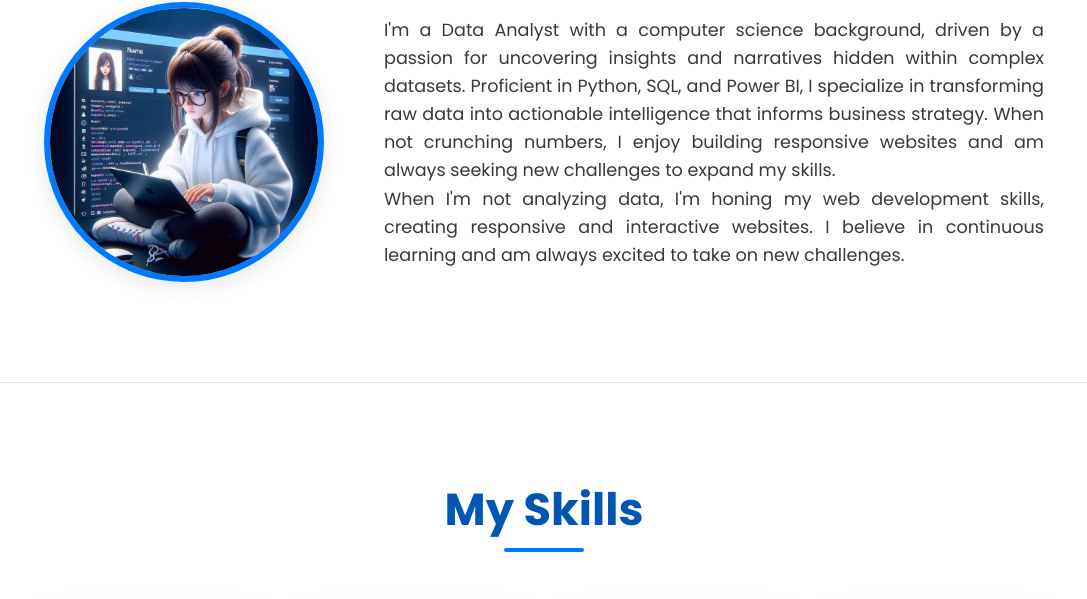
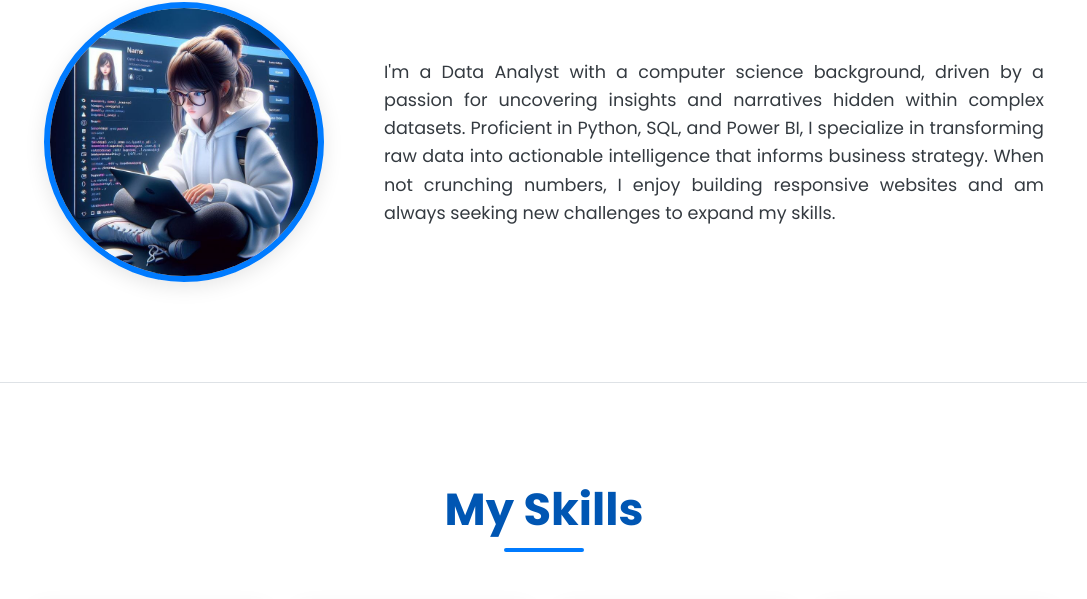
Before and after one commit to Gopimahi007/PORTFOLIO, a plain HTML site: page index.html in a window 1280 px wide. Shown: the part 1032-1631 px from the top of the page, without its empty margins (96-1183 px from the left). Drawn offline with Linux system fonts and the light colour scheme.

Commit message:
Update index.html

```diff
--- a/index.html
+++ b/index.html
@@ -58,9 +58,8 @@
             <p>
                 I'm a Data Analyst with a computer science background, driven by a passion for uncovering insights and narratives hidden within complex datasets. Proficient in Python, SQL, and Power BI, I specialize in transforming raw data into actionable intelligence that informs business strategy. When not crunching numbers, I enjoy building responsive websites and am always seeking new challenges to expand my skills.
             </p>
-            <p>
-                When I'm not analyzing data, I'm honing my web development skills, creating responsive and interactive websites. I believe in continuous learning and am always excited to take on new challenges.
-            </p>
+
+
         </div>
     </div>
 </section>
```
